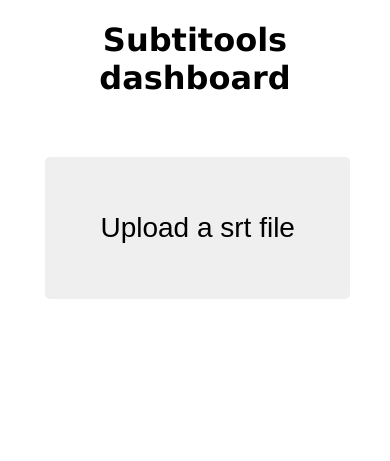
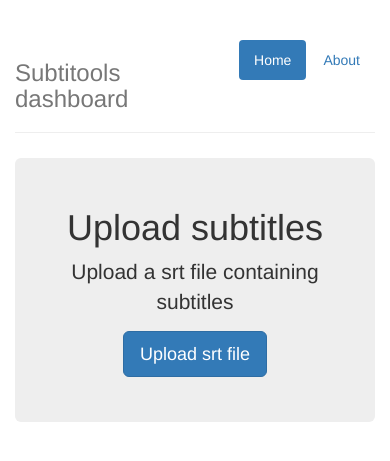
Before and after one commit to scortesie/subtitools, a Flask app: page / in a window 390 px wide. Shown: the top 461 px of the page. Run offline with Flask 2, Linux system fonts and the light colour scheme; some libraries are stand-ins or nearby versions.

Commit message:
Make website responsive using Bootstrap

```diff
--- a/src/web/app.py
+++ b/src/web/app.py
@@ -2,6 +2,7 @@ import os
 
 import flask
 
+from helpers.navigation import navigation
 from controllers import subtitles
 
 app = flask.Flask(__name__, static_url_path='/static')
@@ -10,7 +11,14 @@ app.secret_key = os.environ['APP_SECRET_KEY']
 
 @app.route('/')
 def index():
-    return flask.render_template('index.html', subtitles=[])
+    return flask.render_template(
+        'index.html', page_id='index', navigation=navigation, subtitles=[])
+
+
+@app.route('/about')
+def about():
+    return flask.render_template(
+        'about.html', page_id='about', navigation=navigation)
 
 
 @app.route('/subtitles', methods=('GET',), strict_slashes=False)
--- /dev/null
+++ b/src/web/helpers/navigation.py
@@ -0,0 +1,4 @@
+navigation = [
+    # (id, href, title)
+    ('index', '/', 'Home'),
+    ('about', '/about', 'About')]
--- a/src/web/static/css/style.css
+++ b/src/web/static/css/style.css
@@ -1,97 +1,25 @@
-html
+section#section-workspace
 {
-    font-family: verdana;
+    margin-top: 5px;
 }
 
-main
-{
-    width: 80%;
-    margin: 10px auto 10px auto;
-}
-
-p
+.msg-error
 {
     font-size: x-large;
 }
 
-div.ajax_loader
+ul.subtitle-list
 {
-    height: 20px;
-    background-image: url("/static/img/ajax-loader.gif");
-    background-repeat: no-repeat;
-    background-position: center;
-    margin-top: 20%;
+    list-style: none;
+    padding: 0px 15px 0px 15px;
 }
 
-div.error
-{
-    margin-top: 10px;
-    background-color: #FF5722;
-    color: white;
-    font-size: larger;
-    padding: 10px;
-    border-radius: 5px;
-    text-align: center;
-}
-
-div.form_field
-{
-    width: 100px;
-    margin: 10px auto 10px auto;
-}
-
-.center
-{
-    text-align: center;
-}
-
-.vcenter
-{
-    margin-top: 20%;
-}
-
-input[type=button].neat
-{
-    border: none;
-    padding: 55px;
-    font-size: 28px;
-    border-radius: 5px;
-    cursor: pointer;
-}
-
-form.tool input[type=button]
-{
-    border: none;
-    padding: 10px;
-    font-size: 18px;
-    border-radius: 5px;
-    cursor: pointer;
-}
-
-.btn-action-1
-{
-    background-color: #FF5722;
-    color: white;
-}
-
-.btn-action-2
-{
-    background-color: #00BCD4;
-    color: white;
-}
-
-ul.subtitle-list
-{
-    padding: 0px;
-    margin: 0px;
-}
-
-ul.subtitle-list li
+ul.subtitle-list>li
 {
     list-style: none;
-    padding: 10px;
     margin-top: 5px;
     margin-bottom: 5px;
+    padding: 10px;
     background-color: #03A9F4;
     color: white;
     border-radius: 5px;
@@ -105,14 +33,13 @@ section.subtitle-metadata
 
 section.subtitle-metadata ul
 {
-    margin: 0px;
+    list-style: none;
     padding: 0px;
 }
 
 section.subtitle-metadata li
 {
     list-style: none;
-    margin: 0px;
     padding: 0px;
 }
 
@@ -129,4 +56,5 @@ section.subtitle-metadata li
     margin-top: 5px;
     margin-bottom: 5px;
     text-align: center;
+    font-size: x-large;
 }
--- a/src/web/static/js/script.js
+++ b/src/web/static/js/script.js
@@ -14,10 +14,10 @@ function render_preview(data)
 function render_error(error_class, error_message, error_message_default)
 {
     $("#section-toolbar").show();
-    $("#btn-apply_filter").fadeTo('fast', 0.3);
-    $("#btn-apply_filter").prop('disabled', true);
-    $("#btn-download").fadeTo('fast', 0.3);
-    $("#btn-download").prop('disabled', true);
+    $("#btn-tool-apply_filter").fadeTo('fast', 0.3);
+    $("#btn-tool-apply_filter").prop('disabled', true);
+    $("#btn-tool-download").fadeTo('fast', 0.3);
+    $("#btn-tool-download").prop('disabled', true);
 
     error_message = error_message == '' ? error_message_default : error_message;
     $("#section-workspace").html(
--- a/src/web/templates/index.html
+++ b/src/web/templates/index.html
@@ -1,22 +1,28 @@
 {% extends 'layout.html' %}
 {% block body %}
 
-<section id="section-toolbar">
-  <form id="form-upload" action="" class="tool">
-    <input id="btn-apply_filter" type="button" value="Apply filter"
-           onclick="alert('Not yet implemented');" class="btn-action-1"/>
-    <input id="btn-download" type="button" value="Download"
-           onclick="window.location.href='subtitles'" class="btn-action-2"/>
-    <input id="btn-upload" type="file" name="file" class="btn-upload"/>
-    <input id="btn-upload-visible" type="button" value="Upload" class="btn-action-2"/>
-  </form>
+<section id="section-toolbar" class="container">
+  <div class="row">
+    <div class="col-xs-12">
+      <a id="btn-tool-apply_filter"
+         class="btn btn-md btn-success" href="#" role="button"
+         onclick="alert('Not yet implemented');">Apply filter</a>
+      <a id="btn-tool-download"
+         class="btn btn-md btn-primary" href="subtitles" role="button">Download</a>
+      <a id="btn-tool-upload-visible"
+         class="btn btn-md btn-primary" href="#" role="button">Upload</a>
+      <form><input id="btn-tool-upload" type="file" name="file" class="btn-upload"/></form>
+    </div>
+  </div>
 </section>
 
-<section id="section-workspace">
-  <form id="form-upload_srt" action="" class="center vcenter">
-    <input id="btn-upload_srt" type="file" name="file" class="btn-upload">
-    <input id="btn-upload_srt-visible" type="button" value="Upload a srt file" class="neat">
-  </form>
+<section id="section-workspace" class="container">
+  <div class="jumbotron text-center">
+    <h1>Upload subtitles</h1>
+    <p class="lead">Upload a srt file containing subtitles</p>
+    <p><a id="btn-upload-visible" class="btn btn-lg btn-primary" href="#" role="button">Upload srt file</a></p>
+    <form><input id="btn-upload" type="file" name="file" class="btn-upload"></form>
+  </div>
 </section>
 
 <script>
@@ -33,7 +39,7 @@ $(document).ready(function()
             },
             on_success: get_preview,
             on_error: function(xhr, status, text){
-                render_error("error", xhr.responseText, "Unexpected error")}
+                render_error("msg-error alert alert-danger", xhr.responseText, "Unexpected error")}
         });
     });
 });
--- a/src/web/templates/layout.html
+++ b/src/web/templates/layout.html
@@ -1,17 +1,38 @@
+
 <!DOCTYPE html>
-<html>
-<head lang="en">
-    <meta charset="UTF-8">
-    <title>Subtitools</title>
-    <link rel=stylesheet type=text/css href="{{ url_for('static', filename='css/style.css') }}">
-    <script src="{{ url_for('static', filename='js/jquery-1.11.2.min.js') }}"></script>
-    <script src="{{ url_for('static', filename='js/jquery.file_uploader.js') }}"></script>
-    <script src="{{ url_for('static', filename='js/script.js') }}"></script>
+<html lang="en">
+<head>
+  <title>Subtitools</title>
+  <meta charset="utf-8">
+  <meta name="viewport" content="width=device-width, initial-scale=1">
+  <link rel="stylesheet" href="http://maxcdn.bootstrapcdn.com/bootstrap/3.3.6/css/bootstrap.min.css">
+  <link rel=stylesheet type=text/css href="{{ url_for('static', filename='css/style.css') }}">
+  <script src="https://ajax.googleapis.com/ajax/libs/jquery/1.12.0/jquery.min.js"></script>
+  <script src="http://maxcdn.bootstrapcdn.com/bootstrap/3.3.6/js/bootstrap.min.js"></script>
+  <script src="{{ url_for('static', filename='js/jquery.file_uploader.js') }}"></script>
+  <script src="{{ url_for('static', filename='js/script.js') }}"></script>
 </head>
+
 <body>
 <main>
-    <h1 class="center">Subtitools dashboard</h1>
-    {% block body %}{% endblock %}
+  <div class="container">
+    <div class="page-header clearfix">
+      <nav>
+        <ul class="nav nav-pills pull-right">
+        {% for nav_id, nav_href, nav_title in navigation %}
+          <li role="presentation" {% if nav_id == page_id %} class="active" {% endif %}>
+              <a href="{{ nav_href }}">{{ nav_title }}</a>
+          </li>
+        {% endfor %}
+        </ul>
+      </nav>
+      <h3 class="text-muted">Subtitools dashboard</h3>
+    </div>
+  </div>
+
+  {% block body %}{% endblock %}
+
 </main>
 </body>
+
 </html>
--- a/src/web/templates/subtitles.html
+++ b/src/web/templates/subtitles.html
@@ -1,6 +1,7 @@
 <ul class="subtitle-list">
 {% for subtitle in subtitles %}
-    <li>
+  <li class="row">
+    <section class="col-xs-12">
       <section class="subtitle-metadata">
         <ul>
           <li class="subtitle-id">{{ subtitle.identifier }}</li>
@@ -13,6 +14,7 @@
         <p>{{ line }}</p>
       {% endfor %}
       </section>
+    </section>
   </li>
 {% endfor %}
 </ul>
```
Also changed, not shown: src/web/templates/about.html (added, +9 -0 lines), 1 other file. Lines whose indentation alone changed are shown as unchanged.
